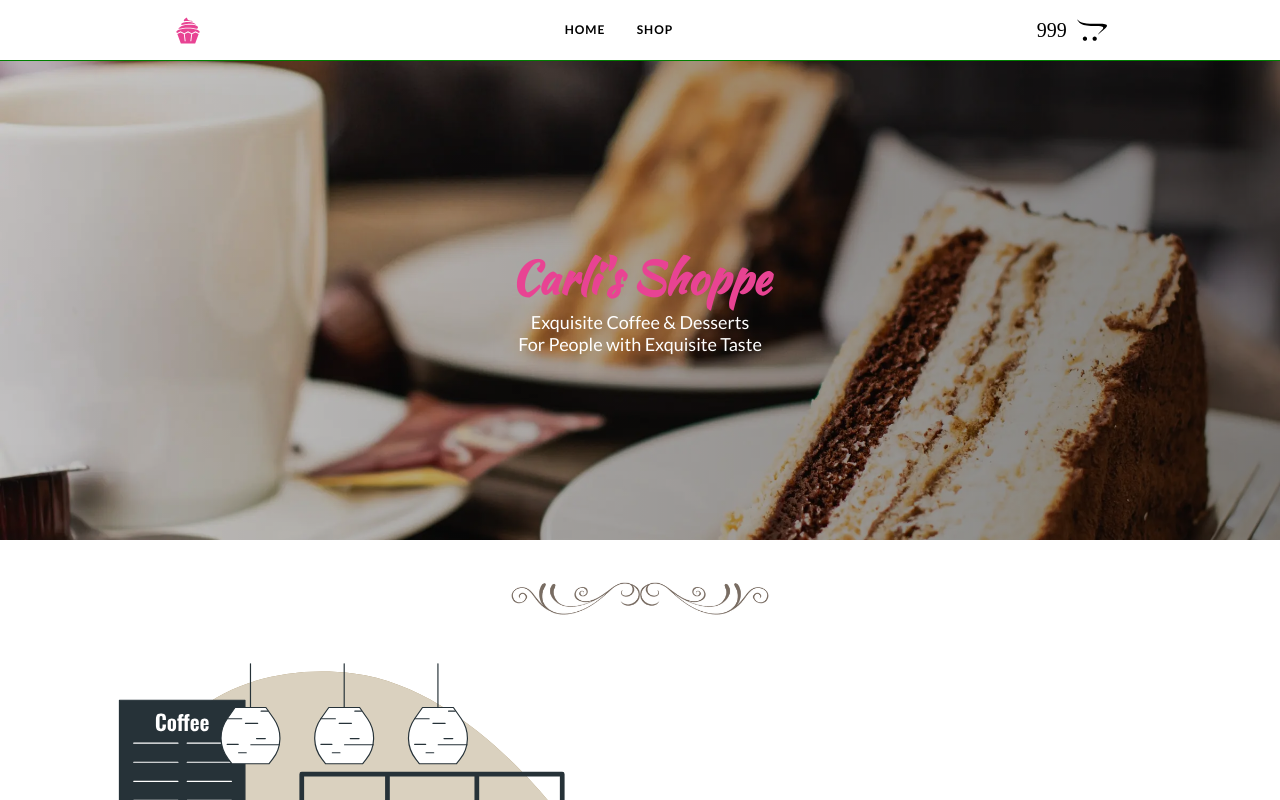
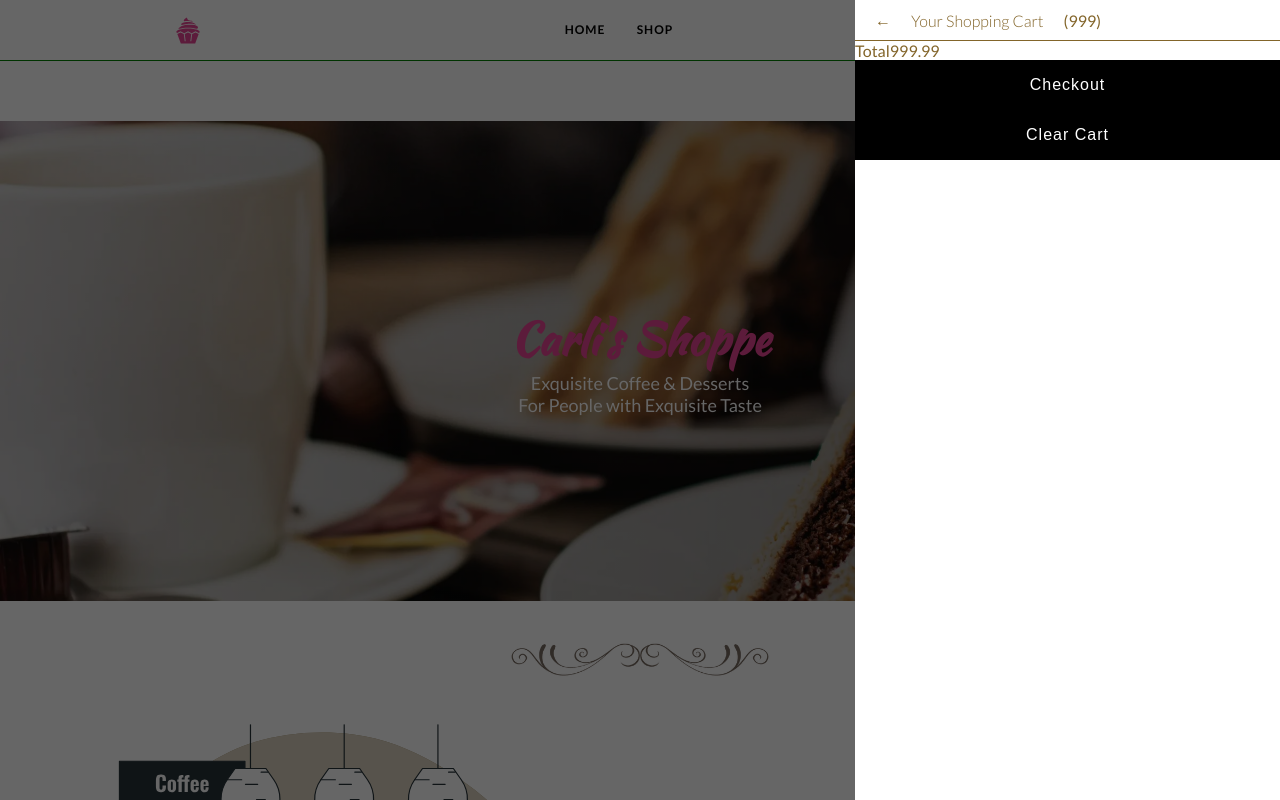
Before and after one commit to j-a-black/shoppe-cra-v4, a React (Create React App) app: page / in a window 1280 px wide. Shown: the top 800 px of the page. Built offline with nearby package versions, Linux system fonts and the light colour scheme.

Commit message:
started overlay; placed dropdown in overlay component

```diff
--- /dev/null
+++ b/src/components/dropdown/dropdown.component.jsx
@@ -0,0 +1,26 @@
+import Button from "../button/button.component";
+
+import "./dropdown.styles.scss";
+
+const Dropdown = () => {
+  return (
+    <div className="dropdown-container">
+      <div className="dropdown-header">
+        <span>&#8592;</span>
+        <h2>Your Shopping Cart</h2>
+        <span>(999)</span>
+      </div>
+      <div className="dropdown-item-list"></div>
+      <div className="dropdown-total">
+        <span>Total</span>
+        <span>999.99</span>
+      </div>
+      <div className="dropdown-btn-container">
+        <Button>Checkout</Button>
+        <Button>Clear Cart</Button>
+      </div>
+    </div>
+  );
+};
+
+export default Dropdown;
--- /dev/null
+++ b/src/components/dropdown/dropdown.styles.scss
@@ -0,0 +1,27 @@
+@import "../../sassStyles/variables";
+
+.dropdown-container {
+  background-color: white;
+  width: 100%;
+  max-width: 42.5rem;
+  height: 100vh;
+  font-size: 1.6rem;
+
+  .dropdown-header {
+    display: flex;
+    align-items: center;
+
+    border-bottom: 0.2px solid $color-main-style;
+    padding: 1rem 0;
+
+    h2 {
+      font-weight: 300;
+      font-size: inherit;
+    }
+
+    span {
+      margin: 0 2rem;
+      cursor: pointer;
+    }
+  }
+}
--- /dev/null
+++ b/src/components/overlay/overlay.component.jsx
@@ -0,0 +1,7 @@
+import "./overlay.styles.scss";
+
+const Overlay = ({ children }) => {
+  return <div className="overlay-container">{children}</div>;
+};
+
+export default Overlay;
--- /dev/null
+++ b/src/components/overlay/overlay.styles.scss
@@ -0,0 +1,8 @@
+.overlay-container {
+  position: absolute;
+  width: 100vw;
+  height: 100vh;
+  background-color: rgba(0, 0, 0, 0.6);
+  display: flex;
+  justify-content: end;
+}
--- a/src/index.scss
+++ b/src/index.scss
@@ -17,6 +17,7 @@ body {
   box-sizing: border-box;
   font-family: $lato;
   color: $color-main-style;
+  overflow-x: hidden;
 }
 
 section {
--- a/src/routes/navigation/navigation.component.jsx
+++ b/src/routes/navigation/navigation.component.jsx
@@ -1,4 +1,7 @@
 import { Link, Outlet } from "react-router-dom";
+
+import Dropdown from "../../components/dropdown/dropdown.component";
+import Overlay from "../../components/overlay/overlay.component";
 
 import { GiCupcake } from "react-icons/gi";
 import { FaOpencart } from "react-icons/fa";
@@ -22,8 +25,11 @@ const Navigation = () => {
         </nav>
         <div className="cart-icon-container">
           <span className="cart-icon-qty">999</span>
-          <FaOpencart />
+          <FaOpencart className="cart-icon-icon" />
         </div>
+        <Overlay>
+          <Dropdown />
+        </Overlay>
       </div>
       <div className="gutter" />
       <Outlet />
--- a/src/routes/navigation/navigation.styles.scss
+++ b/src/routes/navigation/navigation.styles.scss
@@ -11,6 +11,7 @@
   position: fixed;
   z-index: 1;
   background-color: white;
+  position: relative;
 
   .logo-container {
     display: grid;
@@ -44,10 +45,15 @@
   color: black;
   font-size: 3rem;
   display: flex;
+  position: relative;
 
   .cart-icon-qty {
     margin-right: 01rem;
     font-size: 2rem;
     font-family: "Times New Roman", Times, serif;
   }
+
+  .cart-icon-icon {
+    cursor: pointer;
+  }
 }
```
